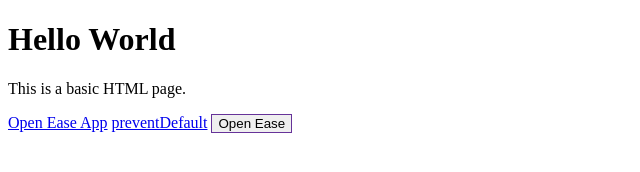
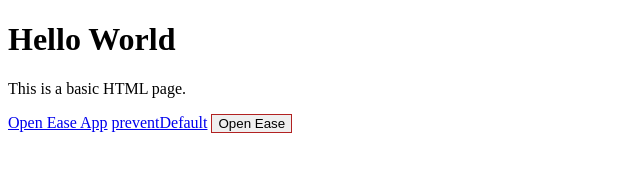
Before and after one commit to cloudgate313/list-native-apps, a plain HTML site: page index.html in a window 1280 px wide. Shown: the full height of the page, 0-640 px from the left. Drawn offline with Linux system fonts and the light colour scheme.

Commit message:
update with default anchor

```diff
--- a/index.html
+++ b/index.html
@@ -56,6 +56,6 @@
   <p>This is a basic HTML page.</p>
   <a href="capitalone://">Open Ease App</a>
   <a onclick="setUrlLocationP(event)" href="javascript:void(0)">preventDefault</a>
-  <button onclick="setUrlLocation()" style="border: 1px solid rebeccapurple;">Open Ease</button>
+  <button onclick="setUrlLocation()" style="border: 1px solid firebrick;">Open Ease</button>
 </body>
 </html>
```
